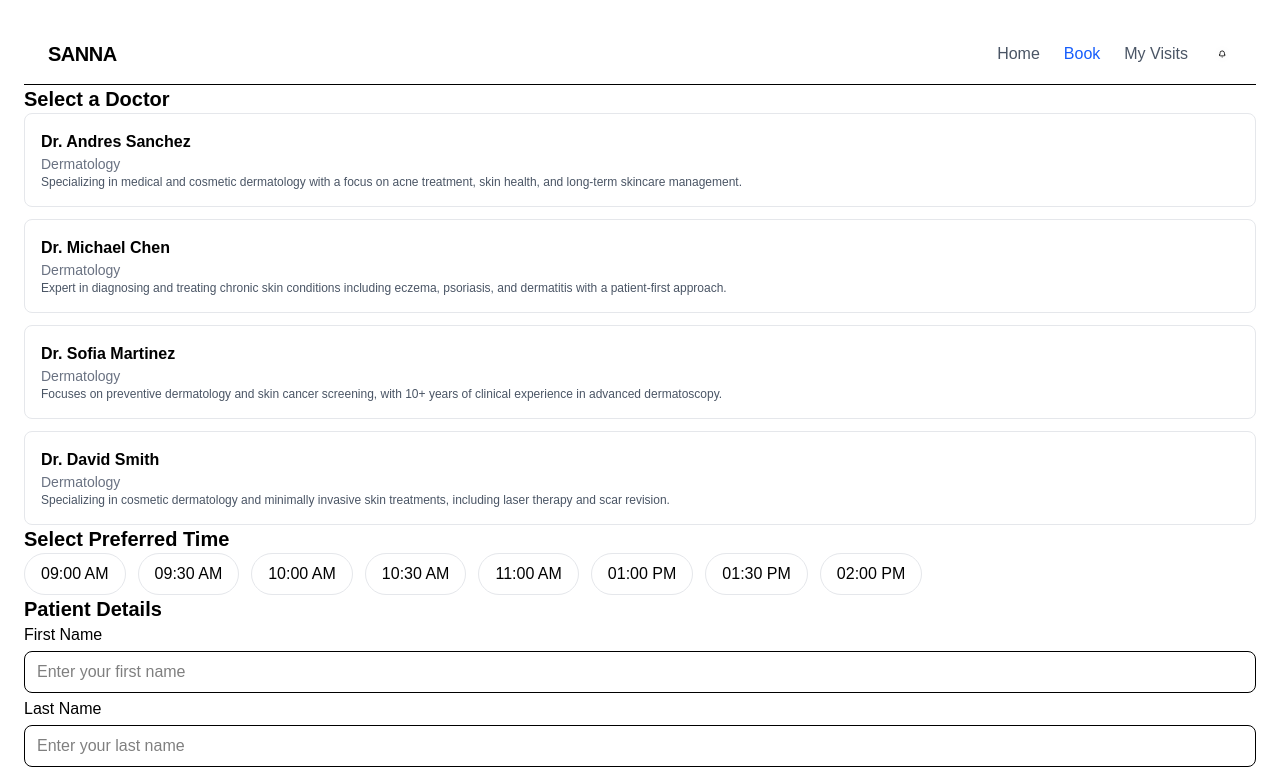
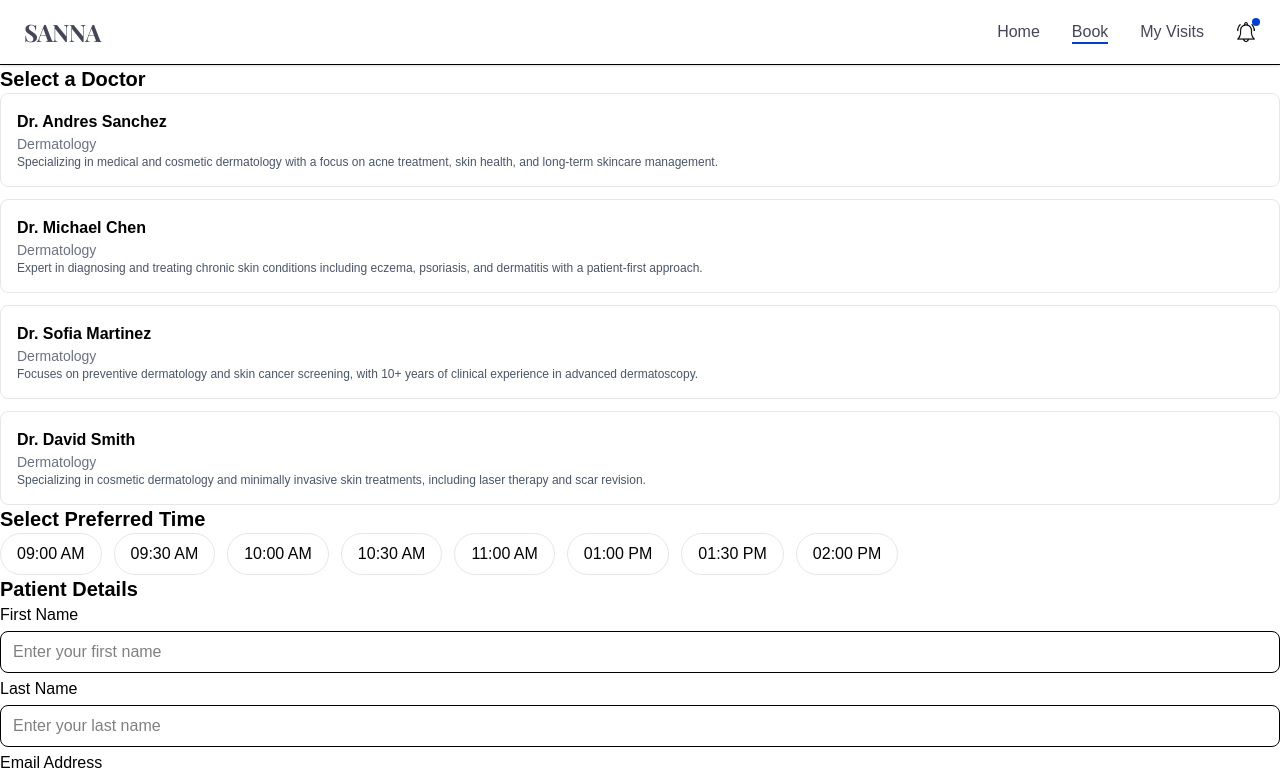
Before and after one commit to andres-sr96/appointment-booking, a Next.js app: page / in a window 1280 px wide. Shown: the top 774 px of the page. Built offline with nearby package versions, Linux system fonts and the light colour scheme.

Commit message:
UI patientNavbar done

```diff
--- a/app/globals.css
+++ b/app/globals.css
@@ -7,3 +7,71 @@
 body {
   font-family: Arial, Helvetica, sans-serif;
 }
+
+/* Custom font variables for enhanced typography */
+:root {
+  --font-display: "Playfair Display", ui-serif, Georgia, serif;
+  --font-body: "Inter var", ui-sans-serif, system-ui, sans-serif;
+}
+
+/* Animation preferences */
+@media (prefers-reduced-motion: no-preference) {
+  :root {
+    --animation-duration: 200ms;
+    --animation-timing: cubic-bezier(0.4, 0, 0.2, 1);
+  }
+}
+
+/* Animation keyframes */
+@keyframes fadeIn {
+  from { opacity: 0; transform: translateY(10px); }
+  to { opacity: 1; transform: translateY(0); }
+}
+
+@keyframes fadeInDelay {
+  from { opacity: 0; transform: translateY(10px); }
+  to { opacity: 1; transform: translateY(0); }
+}
+
+@keyframes widthFull {
+  from { width: 0; }
+  to { width: 100%; }
+}
+
+/* Animation classes */
+.animate-fade-in {
+  animation: fadeIn var(--animation-duration) var(--animation-timing) forwards;
+}
+
+.animate-fade-in-delay-100 {
+  animation: fadeInDelay var(--animation-duration) var(--animation-timing) forwards;
+  animation-delay: 100ms;
+}
+
+.animate-fade-in-delay-200 {
+  animation: fadeInDelay var(--animation-duration) var(--animation-timing) forwards;
+  animation-delay: 200ms;
+}
+
+.animate-fade-in-delay-300 {
+  animation: fadeInDelay var(--animation-duration) var(--animation-timing) forwards;
+  animation-delay: 300ms;
+}
+
+.animate-fade-in-delay-400 {
+  animation: fadeInDelay var(--animation-duration) var(--animation-timing) forwards;
+  animation-delay: 400ms;
+}
+
+.animate-width-full {
+  animation: widthFull var(--animation-duration) var(--animation-timing) forwards;
+}
+
+/* Reduced motion preferences */
+@media (prefers-reduced-motion: reduce) {
+  * {
+    animation-duration: 0.001ms !important;
+    animation-iteration-count: 1 !important;
+    transition-duration: 0.001ms !important;
+  }
+}
--- a/app/layout.tsx
+++ b/app/layout.tsx
@@ -1,5 +1,5 @@
 import type { Metadata } from "next";
-import { Geist, Geist_Mono } from "next/font/google";
+import { Geist, Geist_Mono, Playfair_Display } from "next/font/google";
 import "./globals.css";
 
 const geistSans = Geist({
@@ -10,6 +10,12 @@ const geistSans = Geist({
 const geistMono = Geist_Mono({
   variable: "--font-geist-mono",
   subsets: ["latin"],
+});
+
+const playfairDisplay = Playfair_Display({
+  variable: "--font-playfair-display",
+  subsets: ["latin"],
+  weight: ["400", "700"],
 });
 
 export const metadata: Metadata = {
@@ -25,7 +31,7 @@ export default function RootLayout({
   return (
     <html
       lang="en"
-      className={`${geistSans.variable} ${geistMono.variable} h-full antialiased`}
+      className={`${geistSans.variable} ${geistMono.variable} ${playfairDisplay.variable} h-full antialiased`}
     >
       <body className="min-h-full flex flex-col">{children}</body>
     </html>
--- a/app/page.tsx
+++ b/app/page.tsx
@@ -2,7 +2,7 @@ import PatientBooking from "@/components/booking/PatientBooking";
 
 export default function Home() {
   return (
-    <main className="p-6">
+    <main>
       <PatientBooking></PatientBooking>
     </main>
   );
--- a/components/booking/patientNavbar.tsx
+++ b/components/booking/patientNavbar.tsx
@@ -1,35 +1,83 @@
 "use client";
 
 import Link from "next/link";
+import Image from "next/image";
+import { useEffect, useState } from "react";
 
 export default function PatientNavbar() {
+  const [isMounted, setIsMounted] = useState(false);
+
+  useEffect(() => {
+    setIsMounted(true);
+  }, []);
+
+  const navItemClass = (delay: string) => `
+    relative font-medium text-[#434655] hover:text-[#0040CD]
+    transition-colors duration-200
+    ${!isMounted ? "opacity-0 translate-y-2" : ""}
+    ${isMounted ? delay : ""}
+  `;
+
   return (
-    <nav className="w-full border-b bg-white">
-      <div className="max-w-7xl mx-auto px-6 py-4 flex items-center justify-between">
+    <nav className="w-full border-b bg-white shadow-sm sticky top-0 z-50">
+      <div className="w-full px-6 py-4 flex items-center justify-between">
         {/* Logo */}
-        <div className="text-xl font-bold tracking-tight">SANNA</div>
-
+        <div
+          className={`
+            text-2xl font-bold tracking-tight text-[#434655]
+            ${!isMounted ? "opacity-0 translate-y-2" : ""}
+            ${isMounted ? "animate-fade-in" : ""}
+          `}
+          style={{ fontFamily: "var(--font-playfair-display)" }}
+        >
+          SANNA
+        </div>
         {/* Navigation */}
-        <div className="flex items-center gap-6">
-          <Link href="#" className="text-gray-600 hover:text-black transition">
-            Home
+        <div className="flex items-center gap-8">
+          {/* Home */}
+          <Link href="#" className={navItemClass("animate-fade-in-delay-100")}>
+            <span className="relative group">
+              Home
+              <span className="absolute left-0 -bottom-1 h-0.5 w-0 bg-[#0040CD] transition-all duration-300 group-hover:w-full" />
+            </span>
           </Link>
 
-          <Link href="#" className="font-medium text-blue-600">
-            Book
+          {/* Book */}
+          <Link href="#" className={navItemClass("animate-fade-in-delay-200")}>
+            <span className="relative">
+              Book
+              <span className="absolute left-0 -bottom-1 h-0.5 w-full bg-[#0040CD]" />
+            </span>
           </Link>
 
-          <Link href="#" className="text-gray-600 hover:text-black transition">
-            My Visits
+          {/* My Visits */}
+          <Link href="#" className={navItemClass("animate-fade-in-delay-300")}>
+            <span className="relative group">
+              My Visits
+              {/* Hover underline */}
+              <span className="absolute left-0 -bottom-1 h-0.5 w-0 bg-[#0040CD] transition-all duration-300 group-hover:w-full" />
+            </span>
           </Link>
 
           {/* Notifications */}
-          <button className="relative text-gray-200 hover:text-black transition">
-            <img
-              src="/icons/notification_icon.svg"
+          <button
+            className={`
+              relative flex items-center justify-center
+              ${!isMounted ? "opacity-0 translate-y-2" : ""}
+              ${isMounted ? "animate-fade-in-delay-400" : ""}
+            `}
+            aria-label="Notifications"
+          >
+            <Image
+              src="/icons/notification_icon.png"
               alt="Notifications"
-              className="w-5 h-5"
+              width={20}
+              height={20}
+              className="transition-transform duration-200 hover:scale-110"
             />
+
+            {/* Notification Dot */}
+            <div className="absolute -top-1 -right-1 w-2 h-2 bg-[#0040CD] rounded-full" />
           </button>
         </div>
       </div>
```
Also changed, not shown: public/icons/notification_icon.png (added), public/icons/notification_icon.svg (deleted).
